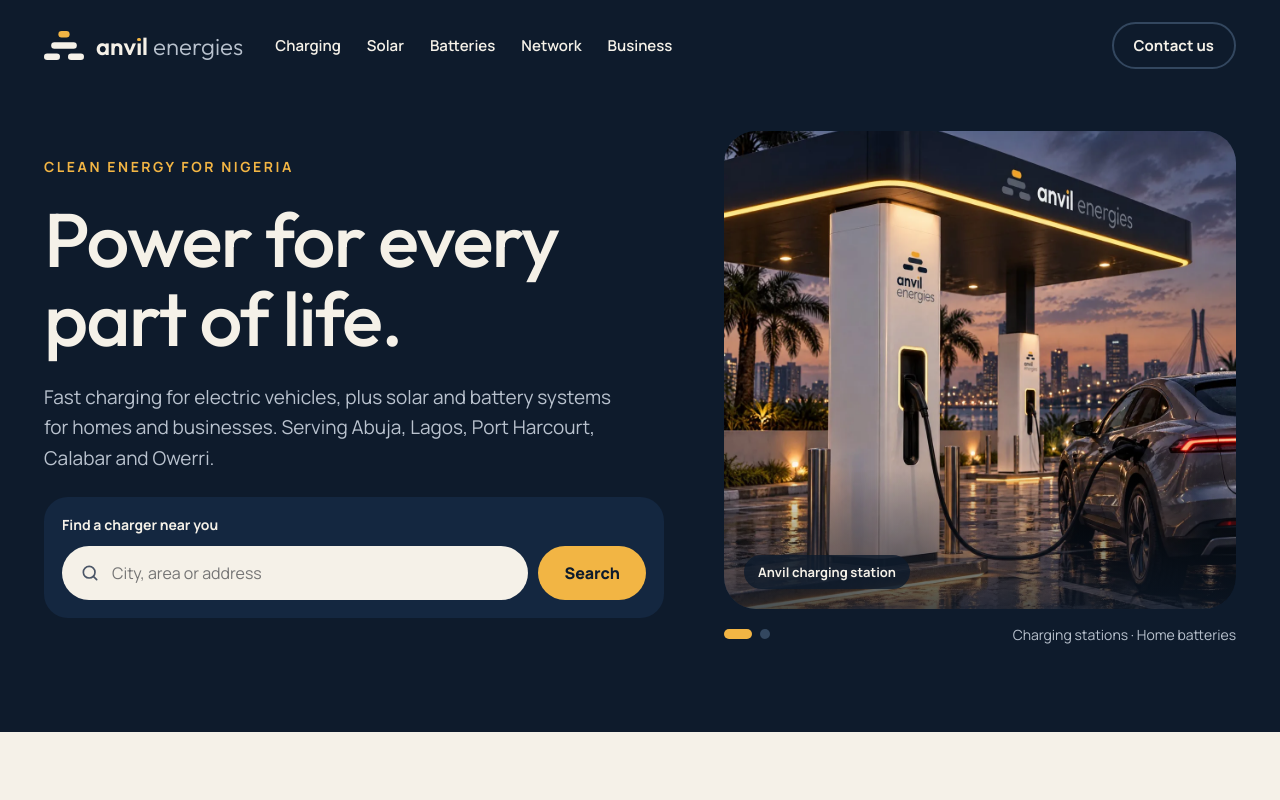
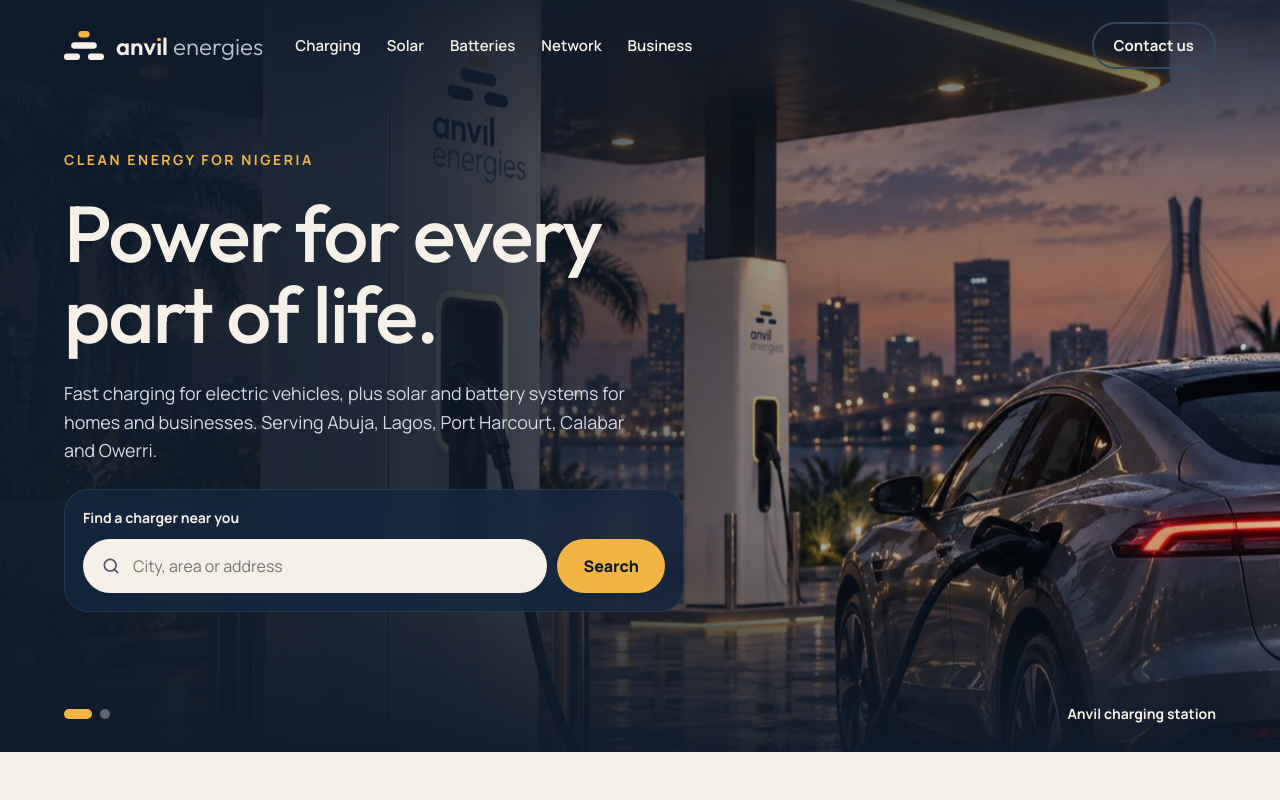
Before and after one commit to vycount/anvilenergies.com, a plain HTML site: page index.html in a window 1280 px wide. Shown: the top 800 px of the page. Drawn offline with Linux system fonts and the light colour scheme.

Commit message:
Update index.html

```diff
--- a/index.html
+++ b/index.html
@@ -18,7 +18,7 @@
 <link rel="preconnect" href="https://fonts.googleapis.com">
 <link rel="preconnect" href="https://fonts.gstatic.com" crossorigin>
 <link href="https://fonts.googleapis.com/css2?family=Outfit:wght@300;400;500;600&family=Manrope:wght@400;500;600;700;800&display=swap" rel="stylesheet">
-<link rel="preload" as="image" href="/station.webp" type="image/webp">
+<link rel="preload" as="image" href="/station-wide.webp" type="image/webp">
 <style>
 :root{--navy:#0E1B2C;--navy2:#142740;--navy3:#1D2F45;--line:#33475F;--gold:#F2B544;--cream:#F5F1E8;--muted:#B9C2CE;--ink2:#4A5566}
 *{box-sizing:border-box}
@@ -26,13 +26,13 @@ html{scroll-behavior:smooth}
 body{margin:0;background:var(--navy);color:var(--cream);font-family:'Manrope',system-ui,sans-serif;-webkit-font-smoothing:antialiased}
 a{color:var(--gold)}a:hover{color:#F7CB72}
 h1,h2,h3{font-family:'Outfit',system-ui,sans-serif;margin:0}
-.wrap{max-width:1240px;margin:0 auto;padding-left:24px;padding-right:24px}
+.wrap{width:100%;padding-left:clamp(20px,5vw,96px);padding-right:clamp(20px,5vw,96px)}
 .eyebrow{font-size:14px;font-weight:700;letter-spacing:.18em;text-transform:uppercase;color:var(--gold)}
 :focus-visible{outline:3px solid var(--gold);outline-offset:3px}
 .skip{position:absolute;left:-999px}.skip:focus{left:16px;top:16px;background:var(--gold);color:var(--navy);padding:10px 14px;border-radius:8px;z-index:10}
 
 /* header */
-.hdr{display:flex;align-items:center;gap:20px 32px;padding-top:22px;padding-bottom:22px}
+.hdr{position:absolute;top:0;left:0;right:0;z-index:5;display:flex;align-items:center;gap:20px 32px;padding-top:22px;padding-bottom:22px}
 .brand{display:flex;align-items:center;gap:12px;text-decoration:none;color:var(--cream)}
 .wm{font-family:'Outfit',sans-serif;font-size:24px;white-space:nowrap;line-height:1}
 .wm b{font-weight:600}.wm span.l{font-weight:300;color:var(--muted)}
@@ -44,12 +44,18 @@ h1,h2,h3{font-family:'Outfit',system-ui,sans-serif;margin:0}
 .btn-ghost:hover{border-color:var(--gold);color:var(--cream)}
 @media (max-width:860px){.nav{display:none}.hdr{justify-content:space-between}}
 
-/* hero */
-.hero{display:flex;flex-wrap:wrap;align-items:center;gap:48px;padding-top:40px;padding-bottom:88px}
-.hero-copy{flex:1 1 520px;min-width:0;display:flex;flex-direction:column;gap:24px}
-.hero h1{font-weight:500;font-size:clamp(42px,6vw,76px);line-height:1.04;letter-spacing:-.02em}
-.lead{margin:0;font-size:19px;line-height:1.6;color:var(--muted);max-width:580px}
-.finder{display:flex;flex-direction:column;gap:12px;background:var(--navy2);border-radius:24px;padding:18px;max-width:620px}
+/* hero (full-bleed) */
+.hero{position:relative;min-height:clamp(640px,94vh,980px);display:flex;flex-direction:column;justify-content:center;overflow:hidden;background:var(--navy)}
+.hero-bg{position:absolute;inset:0;z-index:0}
+.slide{position:absolute;inset:0;opacity:0;animation:fade 12s infinite}
+.slide:nth-child(2){animation-delay:6s}
+.slide img{display:block;width:100%;height:100%;object-fit:cover;object-position:center 55%}
+.hero-bg::after{content:"";position:absolute;inset:0;background:linear-gradient(90deg,rgba(14,27,44,.96) 0%,rgba(14,27,44,.86) 34%,rgba(14,27,44,.35) 64%,rgba(14,27,44,.15) 100%),linear-gradient(0deg,rgba(14,27,44,.9) 0%,rgba(14,27,44,0) 28%),linear-gradient(180deg,rgba(14,27,44,.75) 0%,rgba(14,27,44,0) 22%)}
+.hero-inner{position:relative;z-index:1;padding-top:120px;padding-bottom:110px}
+.hero-copy{max-width:640px;display:flex;flex-direction:column;gap:24px}
+.hero h1{font-weight:500;font-size:clamp(44px,6.2vw,92px);line-height:1.02;letter-spacing:-.02em}
+.lead{margin:0;font-size:clamp(17px,1.4vw,20px);line-height:1.6;color:#D3DAE3;max-width:580px}
+.finder{display:flex;flex-direction:column;gap:12px;background:rgba(20,39,64,.78);backdrop-filter:blur(10px);-webkit-backdrop-filter:blur(10px);border:1px solid rgba(255,255,255,.08);border-radius:24px;padding:18px;max-width:620px}
 .finder-t{font-size:14px;font-weight:700}
 .finder-row{display:flex;flex-wrap:wrap;gap:10px}
 .field{flex:1 1 260px;display:flex;align-items:center;gap:10px;background:var(--cream);border-radius:999px;padding:0 18px;min-height:54px}
@@ -58,23 +64,17 @@ h1,h2,h3{font-family:'Outfit',system-ui,sans-serif;margin:0}
 .btn-gold:hover{background:#F7CB72;color:var(--navy)}
 .finder-msg{font-size:14px;line-height:1.55;color:var(--muted);display:none}
 .finder-msg.show{display:block}
-.sr{position:absolute;width:1px;height:1px;overflow:hidden;clip:rect(0 0 0 0);white-space:nowrap}
-
-.show{flex:1 1 400px;min-width:0;display:flex;flex-direction:column;gap:16px;max-width:600px;margin:0 auto}
-.slides{position:relative;width:100%;aspect-ratio:600/560;border-radius:32px;overflow:hidden;background:var(--navy2)}
-.slide{position:absolute;inset:0;opacity:0;animation:fade 12s infinite}
-.slide:nth-child(2){animation-delay:6s}
-.slide img{display:block;width:100%;height:100%;object-fit:cover}
-.slide::after{content:"";position:absolute;left:0;right:0;bottom:0;height:140px;background:linear-gradient(transparent,rgba(14,27,44,.75))}
-.chip{position:absolute;left:20px;bottom:20px;z-index:1;background:rgba(14,27,44,.82);color:var(--cream);font-size:13px;font-weight:700;padding:8px 14px;border-radius:999px}
-.dots{display:flex;align-items:center;justify-content:space-between;gap:12px}
-.dots div{display:flex;gap:8px}
-.dot{height:10px;width:10px;border-radius:5px;background:var(--line);animation:dot 12s infinite}
+.hero-foot{position:absolute;z-index:1;left:0;right:0;bottom:28px;display:flex;justify-content:space-between;align-items:center;gap:16px}
+.hero-foot .dots{display:flex;gap:8px}
+.dot{height:10px;width:10px;border-radius:5px;background:rgba(245,241,232,.35);animation:dot 12s infinite}
 .dot:nth-child(2){animation-delay:6s}
-.dots p{margin:0;font-size:14px;color:var(--muted)}
+.caps{position:relative;font-size:14px;font-weight:700;color:var(--cream);min-width:200px;text-align:right;height:20px}
+.caps span{position:absolute;right:0;top:0;opacity:0;white-space:nowrap;animation:fade 12s infinite}
+.caps span:nth-child(2){animation-delay:6s}
 @keyframes fade{0%{opacity:0}6%,46%{opacity:1}52%,100%{opacity:0}}
-@keyframes dot{0%{background:var(--line);width:10px}6%,46%{background:var(--gold);width:28px}52%,100%{background:var(--line);width:10px}}
-@media (prefers-reduced-motion:reduce){.slide,.dot{animation:none}.slide:first-child{opacity:1}html{scroll-behavior:auto}}
+@keyframes dot{0%{background:rgba(245,241,232,.35);width:10px}6%,46%{background:var(--gold);width:28px}52%,100%{background:rgba(245,241,232,.35);width:10px}}
+@media (prefers-reduced-motion:reduce){.slide,.dot,.caps span{animation:none}.slide:first-child,.caps span:first-child{opacity:1}html{scroll-behavior:auto}}
+@media (max-width:760px){.hero-bg::after{background:linear-gradient(180deg,rgba(14,27,44,.8) 0%,rgba(14,27,44,.72) 45%,rgba(14,27,44,.95) 100%)}.hero-inner{padding-top:110px;padding-bottom:90px}.caps{display:none}}
 
 /* services */
 .light{background:var(--cream);color:var(--navy)}
@@ -153,7 +153,12 @@ footer{border-top:1px solid #22344B}
 </header>
 
 <main id="main">
-  <section class="wrap hero">
+  <section class="hero">
+    <div class="hero-bg" aria-hidden="false">
+      <div class="slide"><img src="/station-wide.webp" width="1600" height="1600" alt="Anvil Energies EV charging station at dusk" fetchpriority="high"></div>
+      <div class="slide"><img src="/battery-wide.webp" width="1600" height="1600" alt="Anvil Energies home battery mounted on a wall" loading="lazy"></div>
+    </div>
+    <div class="wrap hero-inner">
       <div class="hero-copy">
         <div class="eyebrow">Clean energy for Nigeria</div>
         <h1>Power for every part of life.</h1>
@@ -170,14 +175,8 @@ footer{border-top:1px solid #22344B}
         <p class="finder-msg" id="finder-msg" role="status" aria-live="polite"></p>
       </form>
       </div>
-
-    <div class="show">
-      <div class="slides">
-        <div class="slide"><img src="/station.webp" width="1200" height="1200" alt="Anvil Energies EV charging station at dusk" fetchpriority="high"><span class="chip">Anvil charging station</span></div>
-        <div class="slide"><img src="/battery.webp" width="1200" height="1200" alt="Anvil Energies home battery mounted on a wall" loading="lazy"><span class="chip">Anvil home battery</span></div>
     </div>
-      <div class="dots" aria-hidden="true"><div><span class="dot"></span><span class="dot"></span></div><p>Charging stations · Home batteries</p></div>
-    </div>
+    <div class="wrap hero-foot" aria-hidden="true"><div class="dots"><span class="dot"></span><span class="dot"></span></div><div class="caps"><span>Anvil charging station</span><span>Anvil home battery</span></div></div>
   </section>
 
   <section class="light" id="services">
```
Lines whose indentation alone changed are shown as unchanged.
